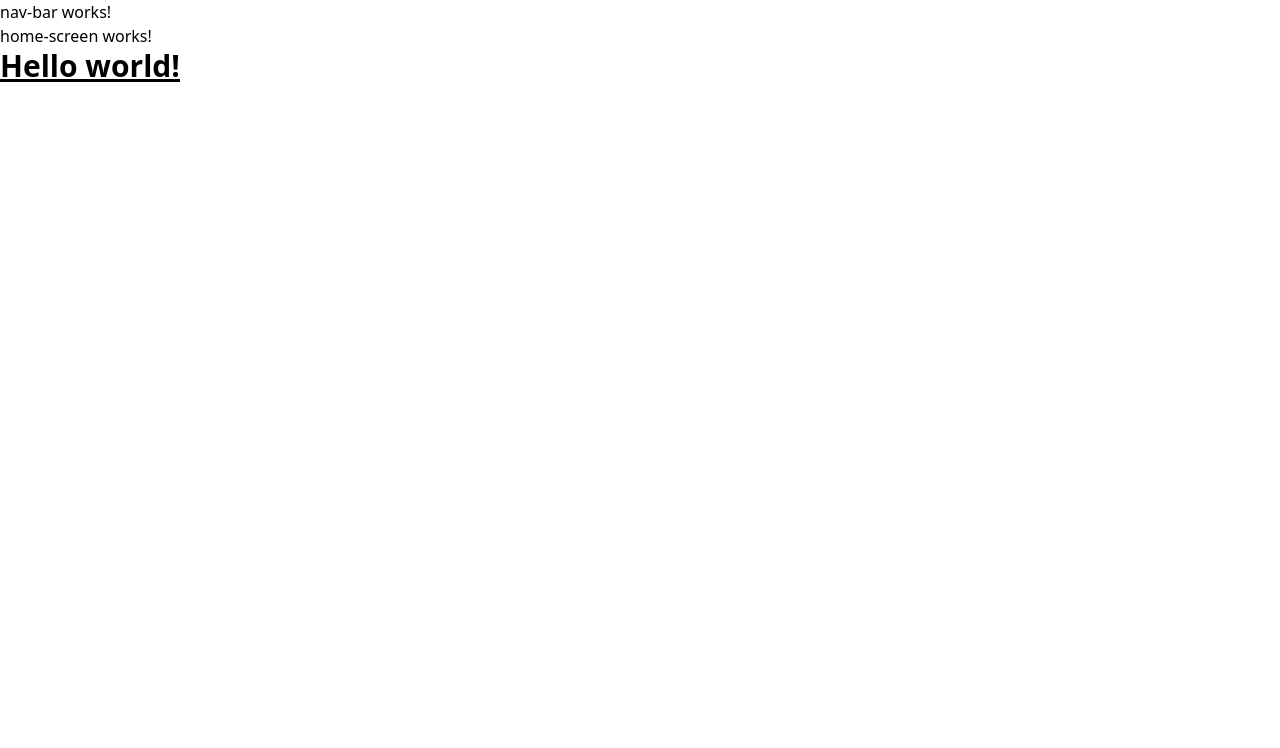
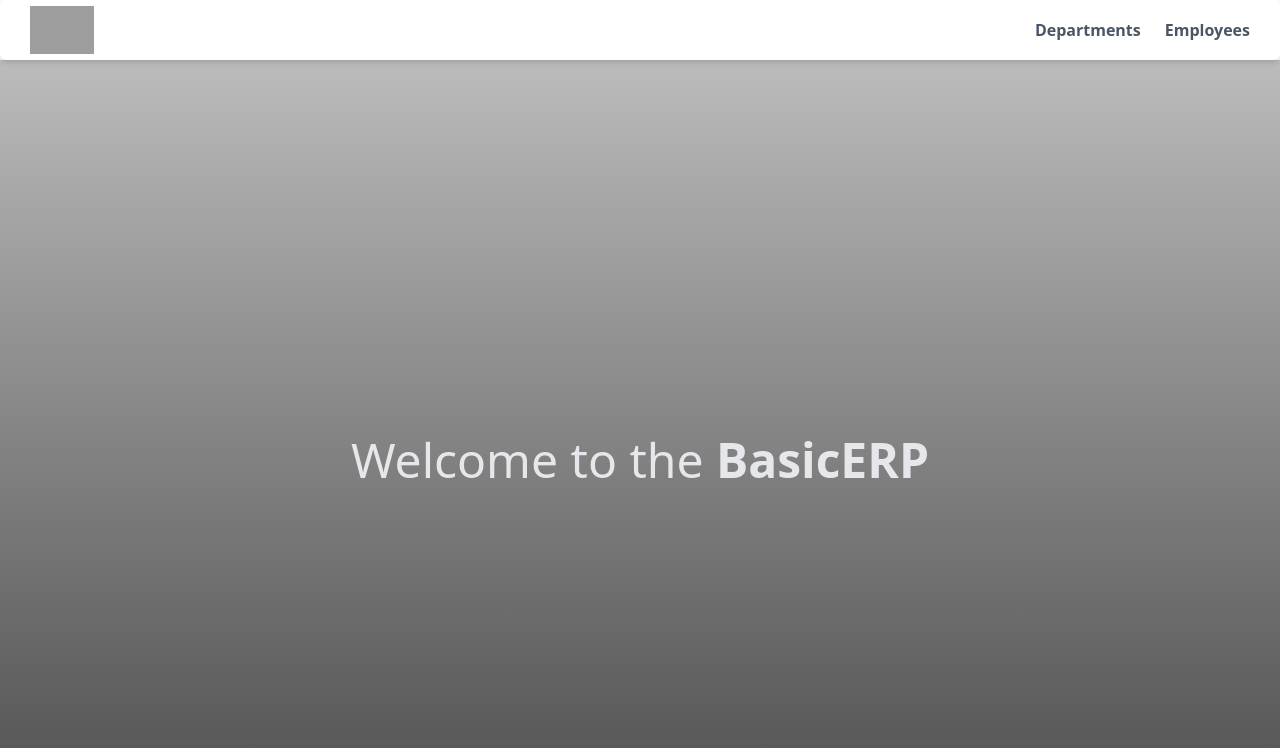
Before and after one commit to Francisco-S-Rangel/BasicERP-Frontend, an Angular app: page / in a window 1280 px wide. Shown: the top 748 px of the page. Built offline with nearby package versions, Linux system fonts and the light colour scheme; grey boxes are pictures that could not be loaded.

Commit message:
nav bar and home component created

```diff
--- a/src/app/app.html
+++ b/src/app/app.html
@@ -1,2 +1,6 @@
-<app-nav-bar></app-nav-bar>
-<router-outlet></router-outlet>
+<main class="bg-gradient-to-t from-[#525252] to-[#C5C5C5] h-screen overflow-hidden">
+  <header class="bg-neutral-50">
+    <app-nav-bar></app-nav-bar>
+  </header>
+  <router-outlet></router-outlet>
+</main>
--- a/src/app/modules/home/components/home-screen/home-screen.html
+++ b/src/app/modules/home/components/home-screen/home-screen.html
@@ -1,5 +1,4 @@
-<p>home-screen works!</p>
-
-<h1 class="text-3xl font-bold underline">
-  Hello world!
-</h1>
+<div class="w-full h-full flex items-center justify-center">
+    <h1 class="text-center text-gray-200 text-5xl">
+        Welcome to the <strong class="font-bold">BasicERP</strong></h1>
+</div>
--- a/src/app/modules/home/components/home-screen/home-screen.ts
+++ b/src/app/modules/home/components/home-screen/home-screen.ts
@@ -1,8 +1,9 @@
 import { Component } from '@angular/core';
+import { SHARED_IMPORTS } from '../../../shared/models/shared-imports';
 
 @Component({
   selector: 'app-home-screen',
-  imports: [],
+  imports: [SHARED_IMPORTS],
   templateUrl: './home-screen.html',
   styleUrl: './home-screen.css'
 })
--- a/src/app/modules/shared/components/nav-bar/nav-bar.html
+++ b/src/app/modules/shared/components/nav-bar/nav-bar.html
@@ -1 +1,15 @@
-<p>nav-bar works!</p>
+<nav class="flex justify-between p-1.5 shadow-md rounded-md bg-white">
+    <div class="flex pl-6">
+        <img class="w-16 cursor-pointer" src="https://cdn-icons-png.flaticon.com/512/5578/5578816.png" alt="..." />
+    </div>
+    <div class="flex items-center pr-6">
+        <ul class="flex gap-6 text-gray-600 font-semibold">
+            <li>
+                <a class="hover:text-gray-800 hover:font-bold">Departments</a>
+            </li>
+            <li>
+                <a class="hover:text-gray:800 hover:font-bold">Employees</a>
+            </li>
+        </ul>
+    </div>
+</nav>
--- a/src/app/modules/shared/components/nav-bar/nav-bar.ts
+++ b/src/app/modules/shared/components/nav-bar/nav-bar.ts
@@ -1,8 +1,9 @@
 import { Component } from '@angular/core';
+import { SHARED_IMPORTS } from '../../models/shared-imports';
 
 @Component({
   selector: 'app-nav-bar',
-  imports: [],
+  imports: [SHARED_IMPORTS],
   templateUrl: './nav-bar.html',
   styleUrl: './nav-bar.css'
 })
```
